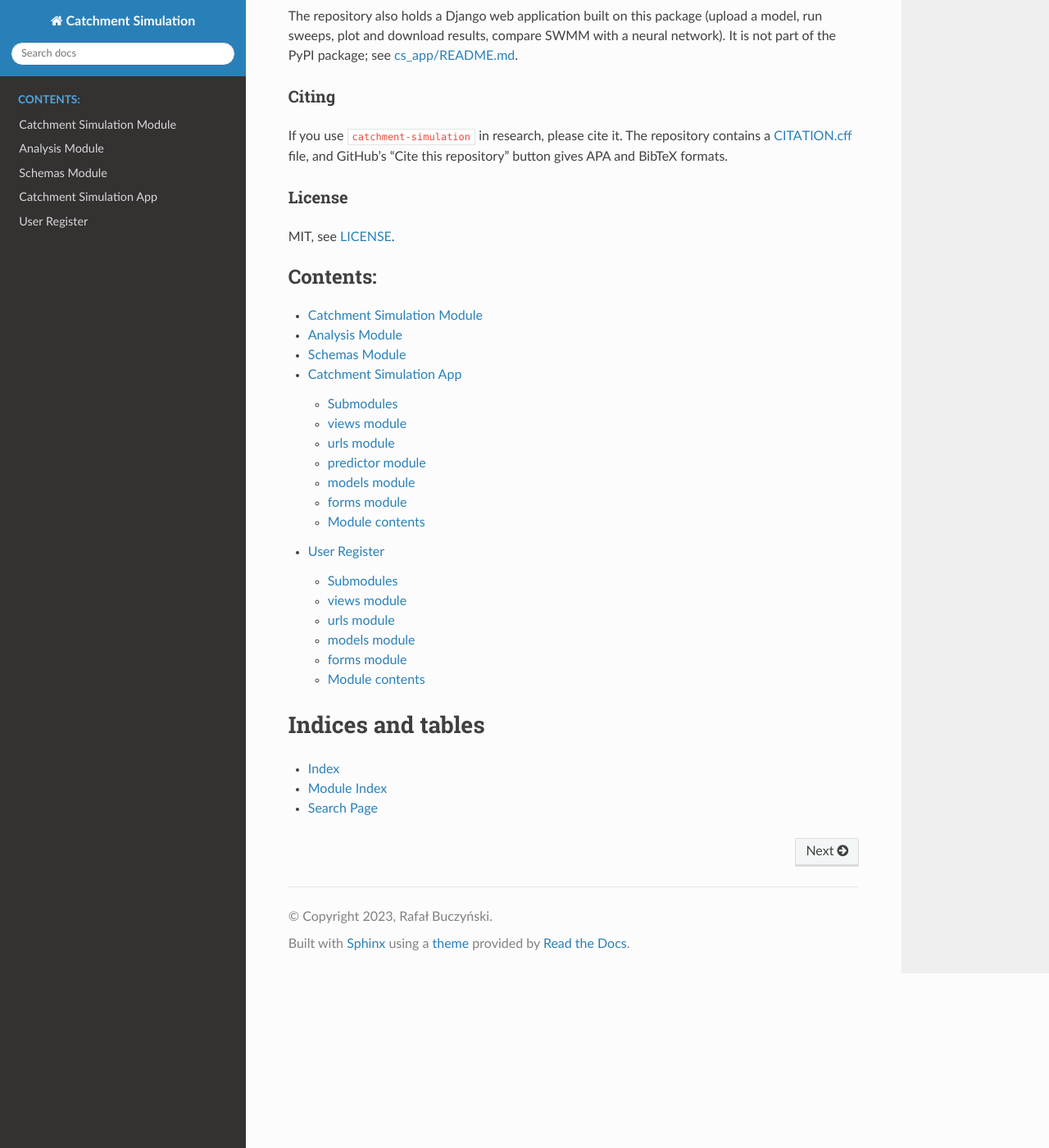
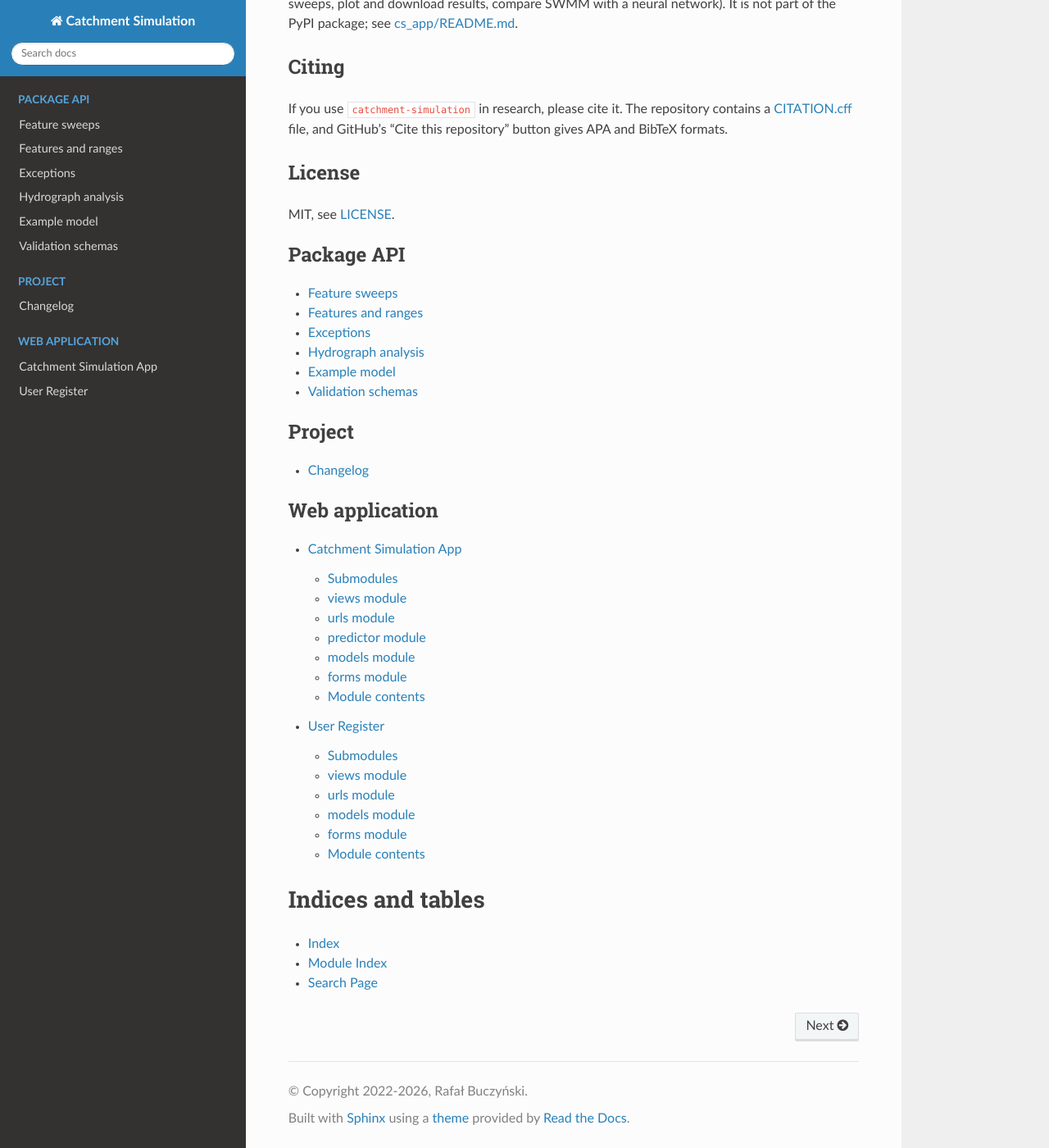
Before and after one commit to BuczynskiRafal/catchments_simulation, a Sphinx documentation site: the page built from docs/source/index.rst, in a window 1280 px wide and 1400 px high, scrolled down 5146 px. Shown: the whole window at 82% size. Built offline with Sphinx 7.4.7 and the Read the Docs theme 3.1.0, drawn with Linux system fonts in a browser that asks for light colours; some of the changed text lies outside the part shown.

Commit message:
parse NumPy docstrings in Sphinx, build the package docs without Django, check docs in CI
Without napoleon the NumPy-style sections rendered as plain text. conf.py adds
napoleon, intersphinx for Python, NumPy and pandas, type hints in the
descriptions and source member order, takes the release from
catchment_simulation.__version__, and calls django.setup() only when Django is
installed, so the package pages build without the web group. New pages cover
features, exceptions, the example model and the changelog.

A docs job builds with sphinx-build -W --keep-going on every push and pull
request, so a broken docstring fails CI instead of Read the Docs.

````diff
--- a/docs/source/analysis.rst
+++ b/docs/source/analysis.rst
@@ -1,6 +1,5 @@
-Analysis Module
-================
+Hydrograph analysis
+===================
+
 .. automodule:: catchment_simulation.analysis
    :members:
-   :undoc-members:
-   :show-inheritance:
--- a/docs/source/catchment_simulation.rst
+++ b/docs/source/catchment_simulation.rst
@@ -1,5 +1,6 @@
-Catchment Simulation Module
-============================
+Feature sweeps
+==============
+
 .. automodule:: catchment_simulation.catchment_features_simulation
    :members:
    :undoc-members:
--- /dev/null
+++ b/docs/source/changelog.md
@@ -0,0 +1,2 @@
+```{include} ../../CHANGELOG.md
+```
--- a/docs/source/conf.py
+++ b/docs/source/conf.py
@@ -1,31 +1,59 @@
+"""Sphinx configuration for the catchment_simulation documentation.
+
+The package API pages only need ``catchment_simulation`` to be importable.
+The pages of the Django app (``cs_app_*.rst``) also need Django and the web
+dependency group; without them they are left out and the package pages still
+build.
+"""
+
 import os
 import sys
+from pathlib import Path
 
-import django
+import catchment_simulation
 
-sys.path.insert(0, os.path.abspath("../../"))
-sys.path.insert(0, os.path.abspath("../../cs_app"))
-os.environ["DJANGO_SETTINGS_MODULE"] = "cs_app.test_settings"
-django.setup()
-
-
-source_suffix = [".rst", ".md"]
-
+CS_APP = Path(__file__).resolve().parents[2] / "cs_app"
 
 project = "Catchment Simulation"
-copyright = "2023, Rafał Buczyński"
 author = "Rafał Buczyński"
+copyright = "2022-2026, Rafał Buczyński"
+release = catchment_simulation.__version__
+version = ".".join(release.split(".")[:2])
 
 extensions = [
+    "sphinx.ext.autodoc",
     "sphinx.ext.coverage",
+    "sphinx.ext.intersphinx",
     "sphinx.ext.mathjax",
+    "sphinx.ext.napoleon",
     "sphinx.ext.viewcode",
-    "sphinx.ext.autodoc",
     "myst_parser",
 ]
 
-templates_path = ["_templates"]
-exclude_patterns = []
+source_suffix = {".rst": "restructuredtext", ".md": "markdown"}
+exclude_patterns: list[str] = []
+
+napoleon_google_docstring = False
+napoleon_numpy_docstring = True
+
+autodoc_typehints = "description"
+autodoc_member_order = "bysource"
+
+intersphinx_mapping = {
+    "python": ("https://docs.python.org/3", None),
+    "numpy": ("https://numpy.org/doc/stable/", None),
+    "pandas": ("https://pandas.pydata.org/docs/", None),
+}
 
 html_theme = "sphinx_rtd_theme"
-html_static_path = ["_static"]
+
+try:
+    import django
+except ImportError:
+    # Without the web group only the package documentation is built.
+    exclude_patterns.append("cs_app_*.rst")
+    suppress_warnings = ["toc.excluded"]
+else:
+    sys.path.insert(0, str(CS_APP))
+    os.environ.setdefault("DJANGO_SETTINGS_MODULE", "cs_app.test_settings")
+    django.setup()
--- /dev/null
+++ b/docs/source/examples.rst
@@ -0,0 +1,5 @@
+Example model
+=============
+
+.. automodule:: catchment_simulation.examples
+   :members:
--- /dev/null
+++ b/docs/source/exceptions.rst
@@ -0,0 +1,6 @@
+Exceptions
+==========
+
+.. automodule:: catchment_simulation.exceptions
+   :members:
+   :show-inheritance:
--- a/docs/source/index.rst
+++ b/docs/source/index.rst
@@ -1,16 +1,27 @@
-Welcome to Catchment Simulation's documentation!
-================================================
-
 .. include:: ../../README.md
    :parser: myst_parser.sphinx_
 
 .. toctree::
-   :maxdepth: 4
-   :caption: Contents:
+   :maxdepth: 2
+   :caption: Package API
 
    catchment_simulation
+   features
+   exceptions
    analysis
+   examples
    schemas
+
+.. toctree::
+   :maxdepth: 1
+   :caption: Project
+
+   changelog
+
+.. toctree::
+   :maxdepth: 2
+   :caption: Web application
+
    cs_app_main
    cs_app_register
 
--- a/docs/source/schemas.rst
+++ b/docs/source/schemas.rst
@@ -1,5 +1,6 @@
-Schemas Module
-===============
+Validation schemas
+==================
+
 .. automodule:: catchment_simulation.schemas
    :members:
    :undoc-members:
````
Also changed, not shown: docs/source/features.rst (added, +10 -0 lines), .readthedocs.yaml, 1 other file.
